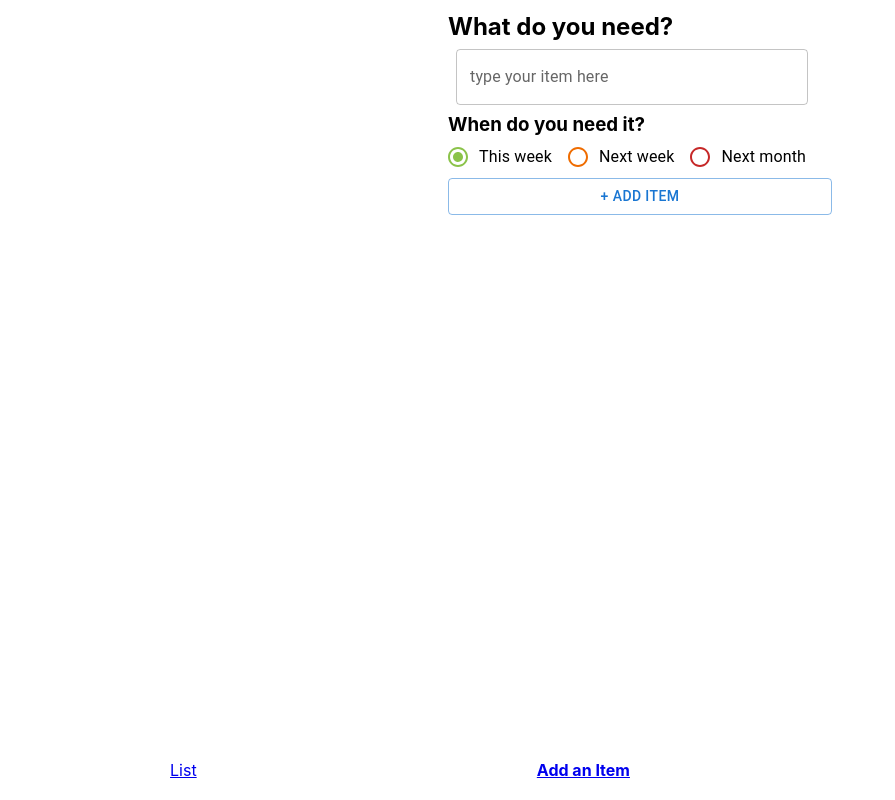
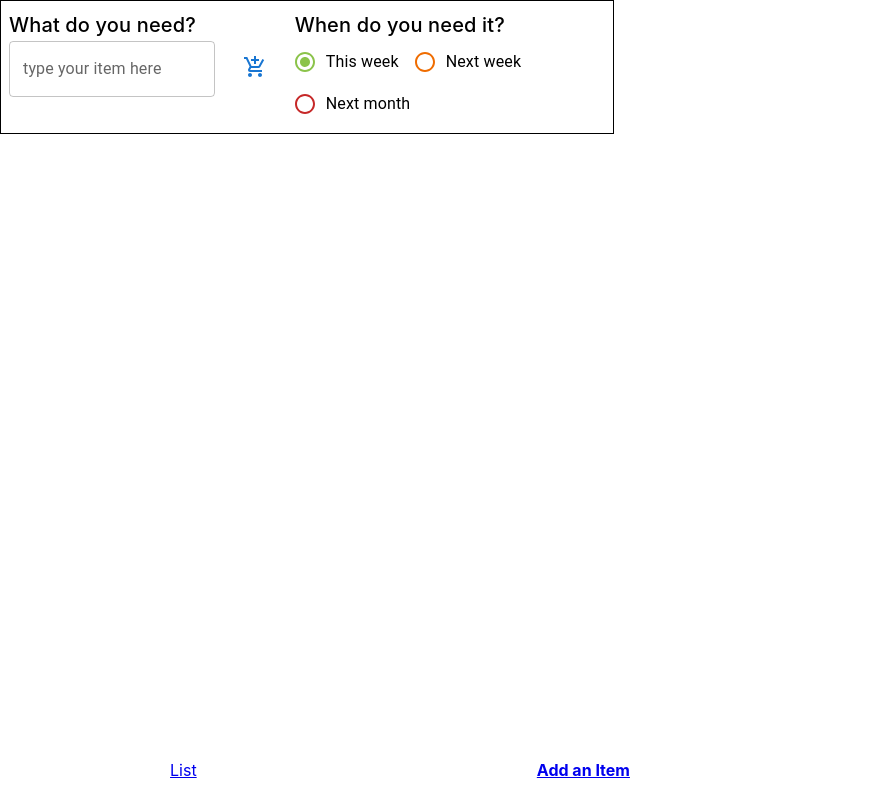
Before and after one commit to the-collab-lab/tcl-31-smart-shopping-list, a React (Create React App) app: page /add in a window 1280 px wide. Shown: the whole page, without its empty margins (0-895 px from the left). Built offline with nearby package versions, Linux system fonts and the light colour scheme.

Commit message:
Style page list

```diff
--- a/src/AddForm.js
+++ b/src/AddForm.js
@@ -15,8 +15,11 @@ import {
   TextField,
   Box,
   Button,
+  IconButton,
+  Typography,
 } from '@mui/material';
 import { lightGreen, orange, red } from '@mui/material/colors';
+import AddShoppingCartIcon from '@mui/icons-material/AddShoppingCart';
 import './App.css';
 
 function AddForm() {
@@ -81,32 +84,52 @@ function AddForm() {
   }
 
   return (
-    <form onSubmit={(e) => handleSubmit(e)}>
-      <div id="add-form-content">
-        <h2>What do you need?</h2>
+    <FormControl>
+      {/* <div id="add-form-content">*/}
+      {/*  <h2>What do you need?</h2>*/}
       {/* Begin the MaterialUI */}
       <Box
         sx={{
-            width: 368,
+          width: '85%',
+          border: 1,
           display: 'flex',
-            flexDirection: 'column',
-            justifyContent: 'space-between',
+          flexDirection: 'row',
           '& > :not(style)': { m: 1 },
         }}
       >
+        <Box sx={{ display: 'flex', flexDirection: 'column' }}>
+          <Typography variant="h6" fontFamily={'Inter, sans-serif'}>
+            What do you need?
+          </Typography>
           <TextField
             // helperText="What do you need"
             id="demo-helper-text-aligned"
             onChange={(e) => setItem(e.target.value)}
             label="type your item here"
+            fullWidth="true"
           />
         </Box>
+
+        <IconButton
+          color="primary"
+          aria-label="add to shopping cart"
+          size="large"
+        >
+          <AddShoppingCartIcon onClick={(e) => handleSubmit(e)} />
+        </IconButton>
+
         {/* finish the materia UI*/}
-
         <div>
           <FormControl component="fieldset">
-            <h3>When do you need it?</h3>
-
+            {/* <h3>When do you need it?</h3>*/}
+            <Box
+              sx={{
+                justifyContent: 'flex-end',
+              }}
+            >
+              <Typography variant="h6" fontFamily={'Inter, sans-serif'}>
+                When do you need it?
+              </Typography>
               <RadioGroup
                 row
                 aria-label="days"
@@ -166,46 +189,20 @@ function AddForm() {
                   label="Next month"
                 />
               </RadioGroup>
+            </Box>
           </FormControl>
-          {/* Old Radio buttons before Material UI added, delete if working well!
-        <input
-          type="radio"
-          id="soon"
-          name="days"
-          value="7"
-          checked={days === 7}
-          onChange={handleChange}
-        />
-        <label htmlFor="soon">This week</label>
-        <input
-          type="radio"
-          id="kind-of-soon"
-          name="days"
-          value="14"
-          checked={days === 14}
-          onChange={handleChange}
-        />
-        <label htmlFor="kind-of-soon">Next week</label>
-        <input
-          type="radio"
-          id="not-soon"
-          name="days"
-          value="30"
-          checked={days === 30}
-          onChange={handleChange}
-        />
-        <label htmlFor="not-soon">Next month</label> */}
         </div>
-        <Button variant="outlined" type="submit" id="submit-item">
+      </Box>
+      {/*        <Button variant="outlined" type="submit" id="submit-item">
           {' '}
           + Add Item
-        </Button>
+        </Button>*/}
 
       {errorMessage !== '' && (
         <div className="error-message">{errorMessage}</div>
       )}
-      </div>
-    </form>
+      {/* </div>*/}
+    </FormControl>
   );
 }
 
--- a/src/List.js
+++ b/src/List.js
@@ -27,6 +27,7 @@ import {
   TextField,
 } from '@mui/material';
 import ClearIcon from '@mui/icons-material/Clear';
+import CardMedia from '@mui/material/CardMedia';
 
 const convertToDays = (num) => Math.round(num / 1000 / 60 / 60 / 24);
 
@@ -95,7 +96,6 @@ export function List() {
           days,
         };
       });
-
       setItems(items);
     });
     return unsubscribe;
@@ -176,26 +176,27 @@ export function List() {
   };
 
   return items.length ? (
-    <>
-      <AddForm />
     <Box
       sx={{
-          width: 700,
+        width: '45%',
+        mt: '2%',
+        ml: '20%',
+        p: '0.75em',
         display: 'flex',
-          margin: 'auto',
         flexDirection: 'column',
         justifyContent: 'center',
         '& > :not(style)': { m: 1 },
       }}
     >
+      <AddForm />
       <Box
         sx={{
+          width: '88%',
+          display: 'flex',
           margin: 'auto',
-
-            display: 'flex',
           flexDirection: 'row',
-            justifyContent: 'space-evenly',
-            alignContent: 'start',
+          justifyContent: 'space-around',
+          '& > :not(style)': { m: 1 },
         }}
       >
         <TextField
@@ -203,6 +204,7 @@ export function List() {
           value={filterItem}
           label="Start typing here..."
           onChange={(event) => setFilterItem(event.target.value)}
+          fullWidth="true"
         ></TextField>
         <IconButton aria-label="delete" size="large">
           <ClearIcon
@@ -211,7 +213,7 @@ export function List() {
           ></ClearIcon>
         </IconButton>
       </Box>
-        <MuiList>
+      <MuiList sx={{ p: 0, m: 0 }}>
         {items &&
           items
             .filter((item) =>
@@ -226,7 +228,7 @@ export function List() {
                     <IconButton aria-label={getClassName(item)}></IconButton>
                   }
                 >
-                    <ListItemButton role={undefined}>
+                  <ListItemButton role={undefined} sx={{ p: 0, m: 0 }}>
                     <ListItemIcon>
                       <Checkbox
                         dge="start"
@@ -257,7 +259,6 @@ export function List() {
             })}
       </MuiList>
     </Box>
-    </>
   ) : (
     <>
       <p>
```
Also changed, not shown: public/img/orange.jpg (added). Lines whose indentation alone changed are shown as unchanged.
